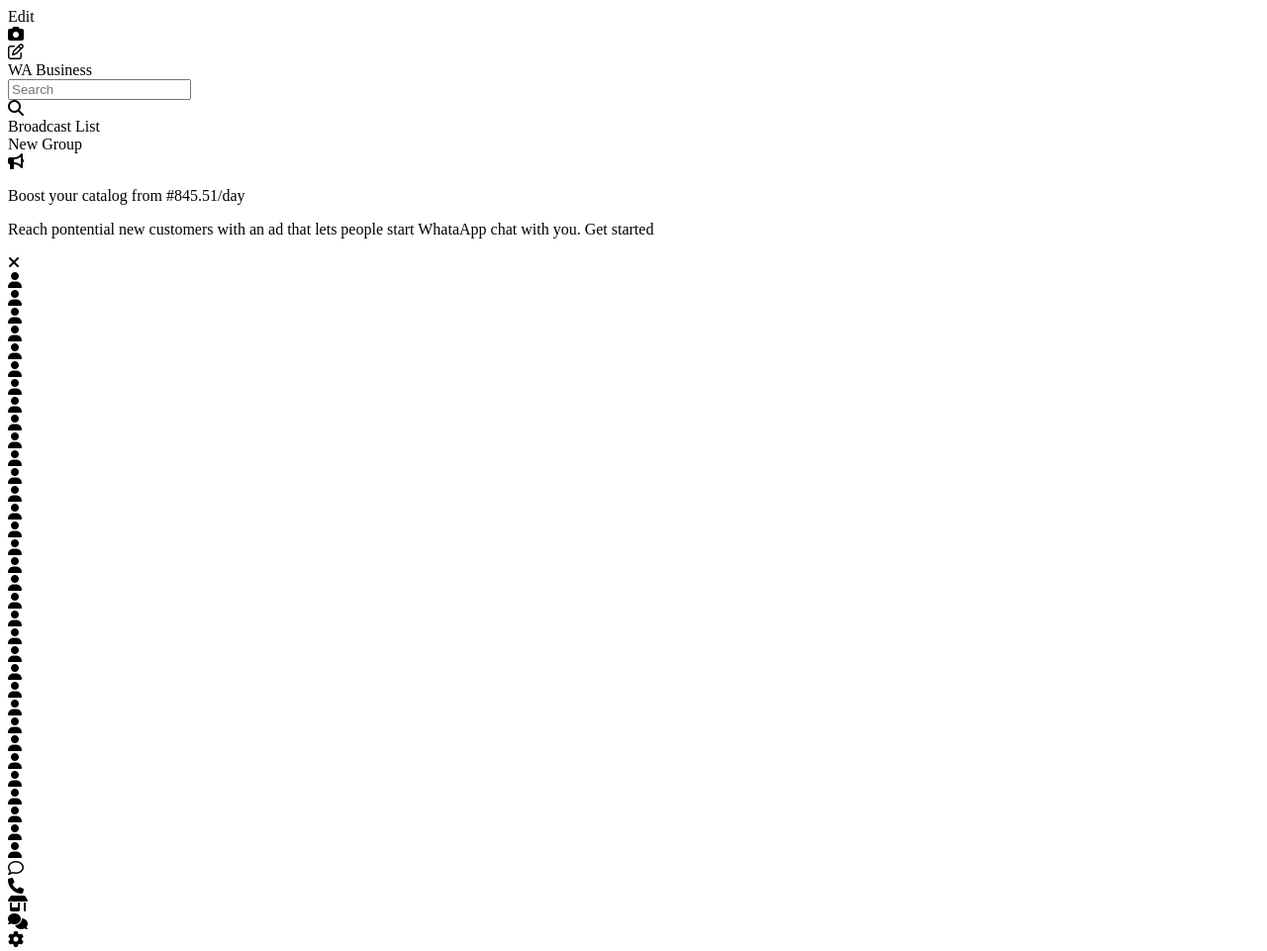
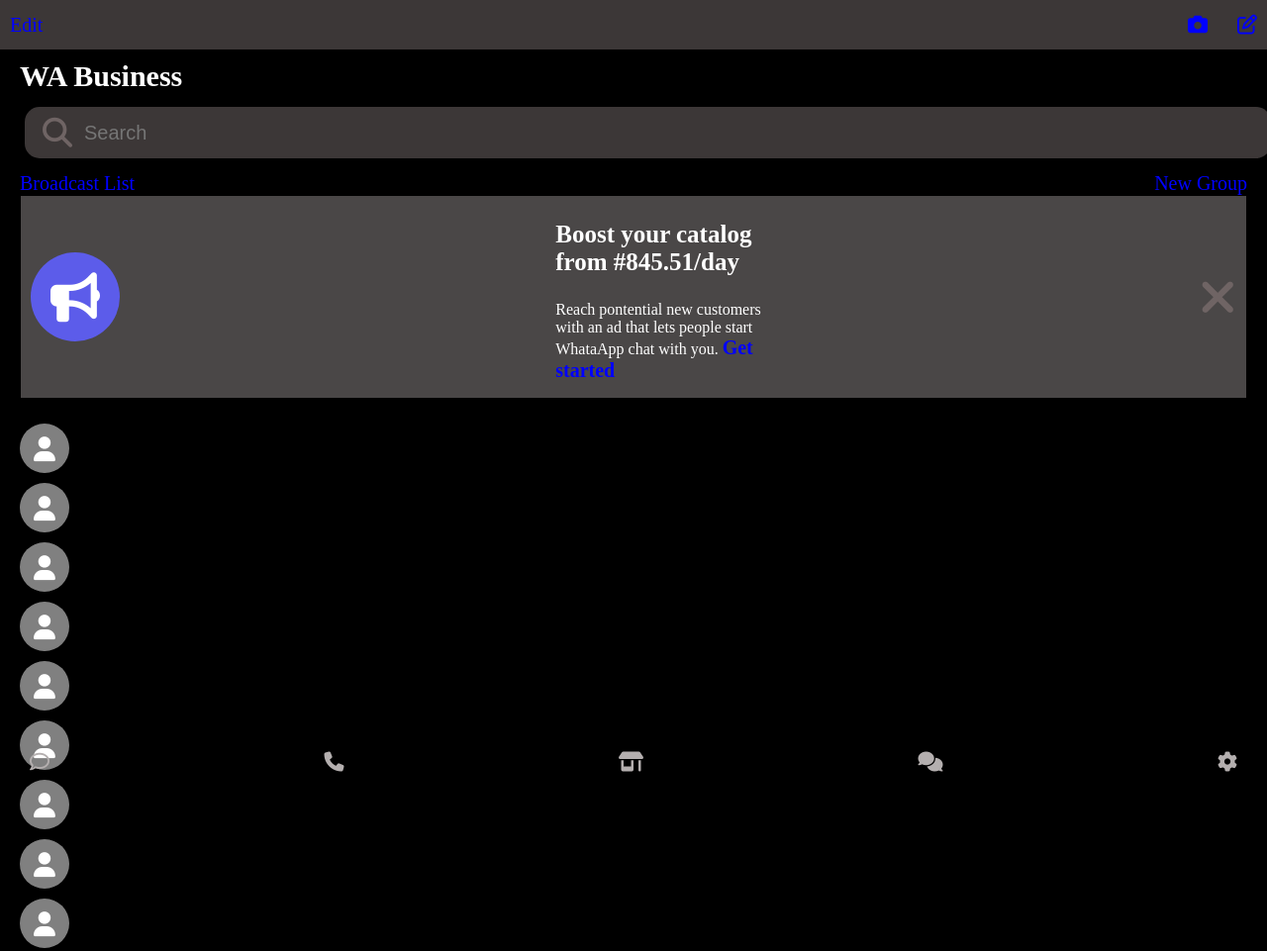
Before and after one commit to Adewale90256/WhatApp-Page, a plain HTML site: page chat.html in a window 1280 px wide. Shown: the top 961 px of the page at 99% size. Drawn offline with Linux system fonts and the light colour scheme; the site is published under a folder, as on GitHub Pages, so addresses that start at the root find nothing.

Commit message:
Update chat.html

```diff
--- a/chat.html
+++ b/chat.html
@@ -12,7 +12,7 @@
       referrerpolicy="no-referrer"
     />
 
-    <link rel="stylesheet" href="/styles/chat.css" />
+    <link rel="stylesheet" href="styles/chat.css" />
   </head>
   <body>
     <div class="header">
```
